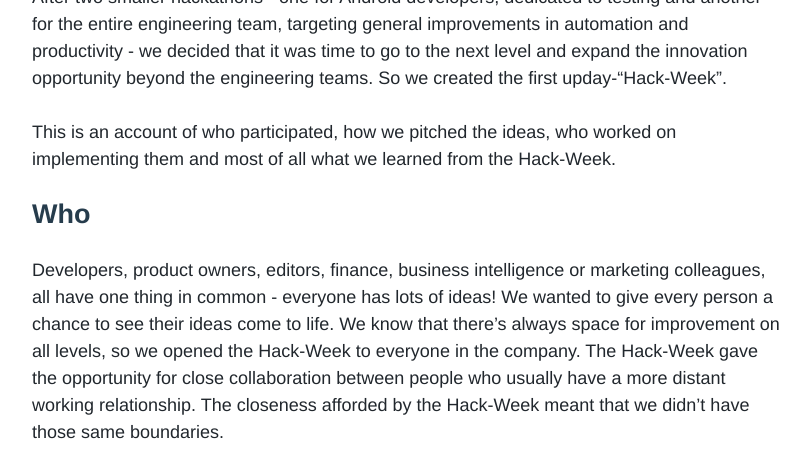
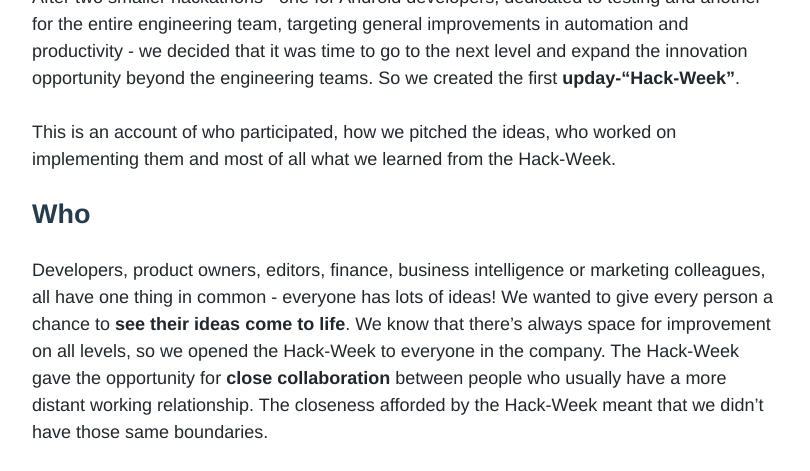
Before and after one commit to upday/upday.github.io, a Jekyll site: the page built from _posts/blog/2016-09-27-hack-week.md, in a window 1280 px wide and 1400 px high, scrolled down 268 px, cut to the strip 0-471 px from the top of the window. Shown: the whole strip, without its empty margins (234-1044 px from the left). Built offline with Jekyll 4.4.1, drawn with Linux system fonts in a browser that asks for light colours; nearby versions of some CDN libraries; some web fonts are replaced; comment, search, counter and statistics services are not loaded; some of the changed text lies outside the part shown.

Commit message:
emphasis added

```diff
--- a/_posts/blog/2016-09-27-hack-week.md
+++ b/_posts/blog/2016-09-27-hack-week.md
@@ -10,13 +10,13 @@
 date: 2016-09-26T10:39:55-04:00
 ---
 
-After two smaller hackathons - one for Android developers, dedicated to testing and another for the entire engineering team, targeting general improvements in automation and productivity - we decided that it was time to go to the next level and expand the innovation opportunity beyond the engineering teams. So we created the first upday-"Hack-Week".
+After two smaller hackathons - one for Android developers, dedicated to testing and another for the entire engineering team, targeting general improvements in automation and productivity - we decided that it was time to go to the next level and expand the innovation opportunity beyond the engineering teams. So we created the first __upday-"Hack-Week"__.
 
 This is an account of who participated, how we pitched the ideas, who worked on implementing them and most of all what we learned from the Hack-Week.
 
 ## Who
 
-Developers, product owners, editors, finance, business intelligence or marketing colleagues, all have one thing in common - everyone has lots of ideas! We wanted to give every person a chance to see their ideas come to life. We know that there's always space for improvement on all levels, so we opened the Hack-Week to everyone in the company. The Hack-Week gave the opportunity for close collaboration between people who usually have a more distant working relationship. The closeness afforded by the Hack-Week meant that we didn't have those same boundaries.
+Developers, product owners, editors, finance, business intelligence or marketing colleagues, all have one thing in common - everyone has lots of ideas! We wanted to give every person a chance to __see their ideas come to life__. We know that there's always space for improvement on all levels, so we opened the Hack-Week to everyone in the company. The Hack-Week gave the opportunity for __close collaboration__ between people who usually have a more distant working relationship. The closeness afforded by the Hack-Week meant that we didn't have those same boundaries.
 
 <center>
 <figure class="third">
@@ -33,7 +33,7 @@
 
 ## Results
 
-We had prototypes for different upday related apps, close to production-ready features and even a tool to give some more insights into our productivity. We got the chance to see our ideas come true, try different APIs or technologies and discover just how many things we can actually do when we have a bit of friendly competition. We discovered that the upday family possesses a wide range of diverse talents and that, most of all, when working together we can make everything happen!
+We had __prototypes__ for different upday related apps, close to __production-ready features__ and even a tool to give some more insights into our productivity. We got the chance to see our ideas come true, try different APIs or technologies and discover just how many things we can actually do when we have a bit of friendly competition. We discovered that the upday family possesses a wide range of diverse talents and that, most of all, when __working together we can make everything happen!__
 
 <center>
 <figure class="third">
```
